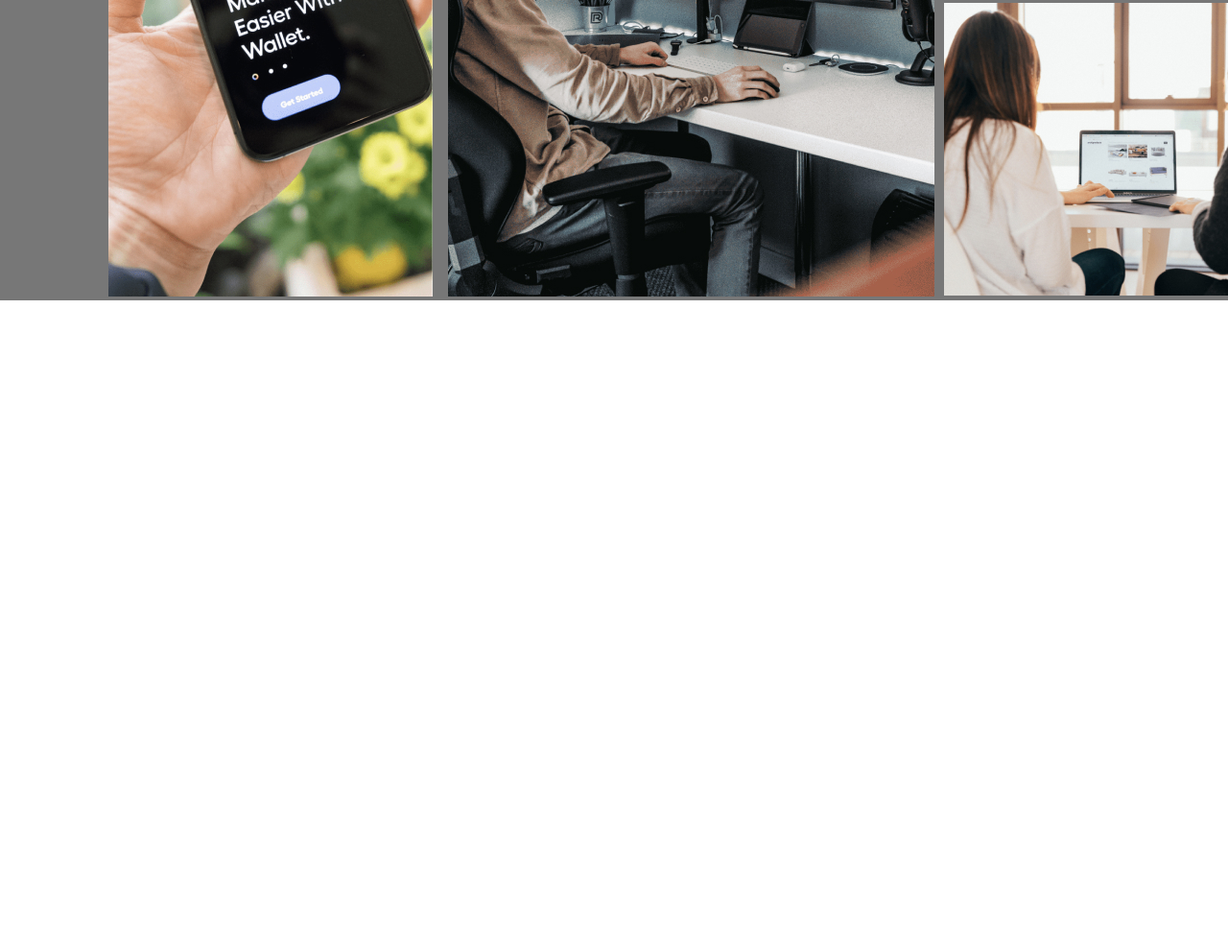
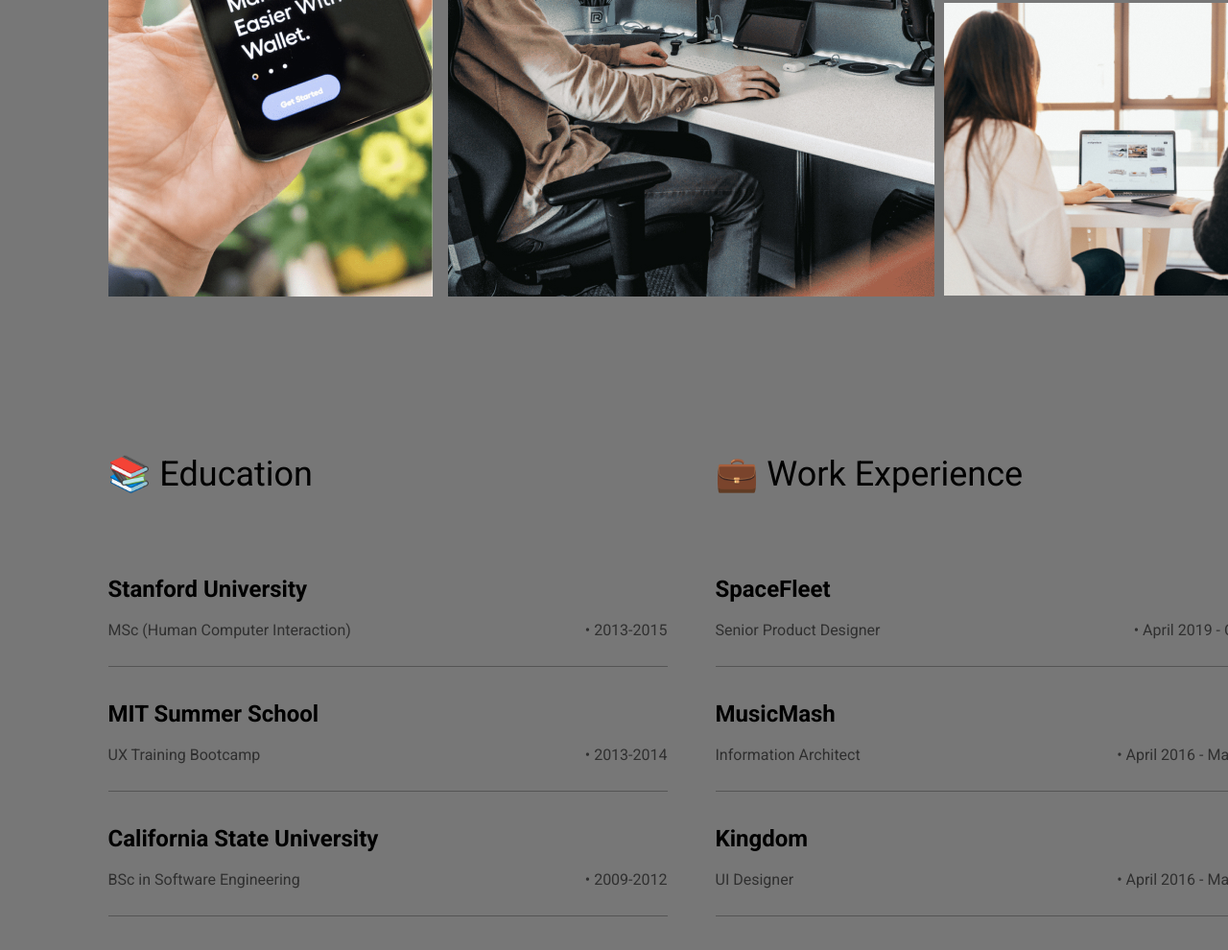
Before and after one commit to George-RB/portfolio, a plain HTML site: page index.html in a window 1280 px wide. Shown: the part 4243-5233 px from the top of the page at 96% size. Before the commit the page ends 4556 px from the top, so only its background shows below. Drawn offline with Linux system fonts and the light colour scheme.

Commit message:
:feat: add education

```diff
--- a/css/main.scss
+++ b/css/main.scss
@@ -486,19 +486,77 @@ header {
         width: 1215px;
         margin: 0 auto;
         grid-template-areas: "img pic block"
-                            "img pic layer";
+            "img pic layer";
 
         .design_1 {
             grid-area: img;
         }
+
         .design_2 {
             grid-area: pic;
         }
+
         .design_3 {
             grid-area: block;
         }
+
         .design_4 {
             grid-area: layer;
         }
     }
 }
+
+// Education
+.education {
+    margin-top: 160px;
+    width: 1215px;
+
+    display: grid;
+    grid-template: repeat(1, 1fr)/repeat(2, 1fr);
+    grid-gap: 50px;
+
+    .educationInfo {
+        width: 583px;
+
+        .educationSchool {
+            height: 94px;
+            border-bottom: 1px solid #555;
+            display: grid;
+            grid-template: repeat(2, 1fr)/repeat(2, 1fr);
+            grid-template-areas: "title subtitle"
+                "text subtext";
+            align-items: stretch;
+            justify-items: start;
+            margin-bottom: 35px;
+
+        }
+
+        .educationTitle {
+            font-size: 36px;
+            color: #000;
+            padding-bottom: 85px;
+            grid-area: title;
+        }
+
+        .schoolTitle {
+            font-size: 24px;
+            font-weight: bold;
+            color: #000;
+            padding-bottom: 9px;
+        }
+
+        .schoolSubtitle {
+            color: #000;
+            opacity: 0.6;
+            grid-area: text;
+        }
+
+        .schoolYear {
+            grid-area: subtext;
+            color: #000;
+            opacity: 0.6;
+            justify-self: end;
+
+        }
+    }
+}
--- a/index.html
+++ b/index.html
@@ -36,7 +36,7 @@
         </div>
 
         <header>
-            <div class="headerLeft">
+            <div class="headerLeft" id="#About">
                 <h1>I design products</h1>
                 <h2>that delight and inspire people.</h2>
                 <p>Hi! I’m Jake, a product designer based in Berlin. I create user-friendly interfaces for fast-growing
@@ -64,7 +64,7 @@
         </div>
 
 
-        <div class="services">
+        <div class="services" id="#Services">
             <div class="services_title">
                 <div class="title">Services</div>
                 <div class="text">Design that solves problems, one product at a time.</div>
@@ -245,6 +245,84 @@
 
         </div>
 
+        <div class="education">
+            <div class="educationInfo">
+                <div class="educationTitle">📚 Education</div>
+                <div class="educationSchool">
+                    <div class="schoolTitle">
+                        Stanford University
+                    </div>
+                    <div class="schoolSubtitle">
+                        MSc (Human Computer Interaction)
+                    </div>
+                    <div class="schoolYear">
+                        • 2013-2015
+                    </div>
+                </div>
+                <div class="educationSchool">
+                    <div class="schoolTitle">
+                        MIT Summer School
+                    </div>
+                    <div class="schoolSubtitle">
+                        UX Training Bootcamp
+                    </div>
+                    <div class="schoolYear">
+                        • 2013-2014
+                    </div>
+                </div>
+                <div class="educationSchool">
+                    <div class="schoolTitle">
+                        California State University
+                    </div>
+                    <div class="schoolSubtitle">
+                        BSc in Software Engineering
+                    </div>
+                    <div class="schoolYear">
+                        • 2009-2012
+                    </div>
+                </div>
+            </div>
+            <div class="educationInfo">
+                <div class="educationTitle">💼 Work Experience</div>
+                <div class="educationSchool">
+                    <div class="schoolTitle">
+                        SpaceFleet
+                    </div>
+                    <div class="schoolSubtitle">
+                        Senior Product Designer
+                    </div>
+                    <div class="schoolYear">
+                        • April 2019 - Current
+                    </div>
+                </div>
+                <div class="educationSchool">
+                    <div class="schoolTitle">
+                        MusicMash
+                    </div>
+                    <div class="schoolSubtitle">
+                        Information Architect
+                    </div>
+                    <div class="schoolYear">
+                        • April 2016 - May 2017
+                    </div>
+                </div>
+                <div class="educationSchool">
+                    <div class="schoolTitle">
+                        Kingdom
+                    </div>
+                    <div class="schoolSubtitle">
+                        UI Designer
+                    </div>
+                    <div class="schoolYear">
+                        • April 2016 - May 2017
+                    </div>
+                </div>
+            </div>
+        </div>
+
+
+
+
     </div>
 
 
```
Also changed, not shown: css/main.css, 1 other file.
